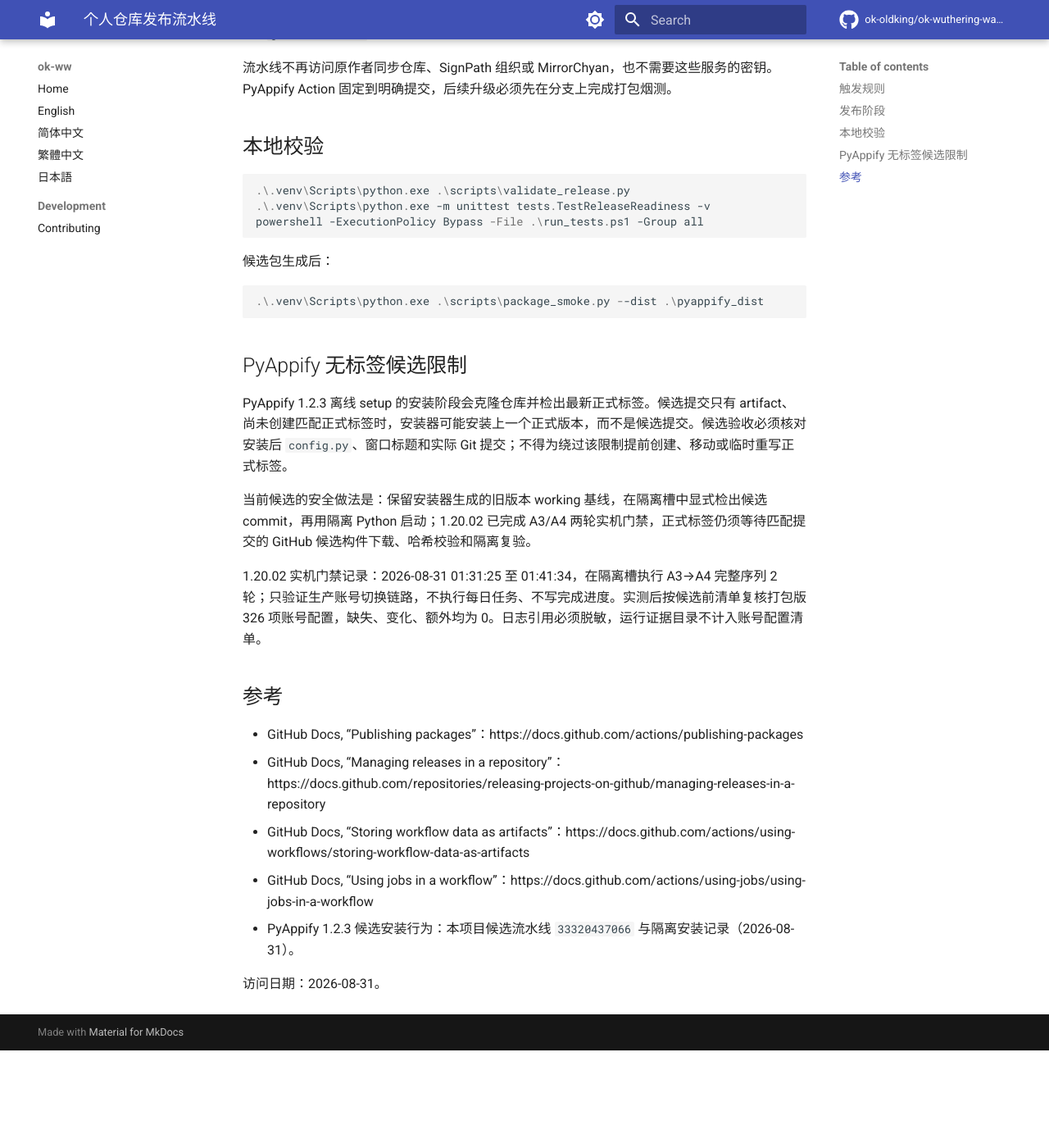
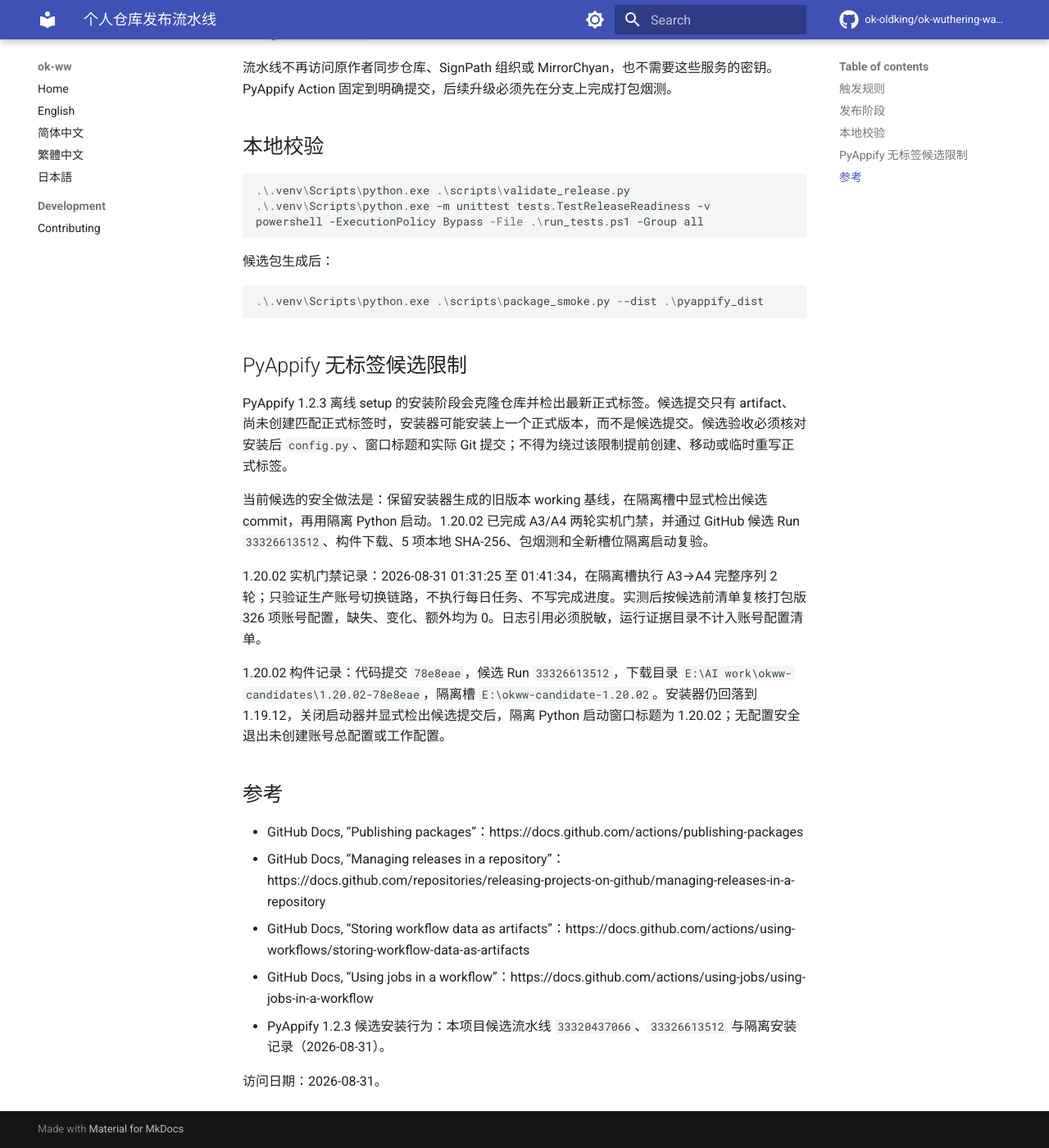
Before and after one commit to xihuojun2020-tech/okww-custom, an MkDocs documentation site: the page built from docs/references/personal-release-pipeline.md, in a window 1280 px wide and 1400 px high, scrolled down 554 px. Shown: the whole window at 82% size. Built offline with MkDocs 1.6.1 and Material for MkDocs 9.7.7, drawn with Linux system fonts in a browser that asks for light colours; comment, search, counter and statistics services are not loaded; before the commit the page ends 1835 px from its top, so only the background shows below that.

Commit message:
docs: record 1.20.02 candidate verification

```diff
--- a/docs/references/personal-release-pipeline.md
+++ b/docs/references/personal-release-pipeline.md
@@ -35,9 +35,11 @@ powershell -ExecutionPolicy Bypass -File .\run_tests.ps1 -Group all
 
 PyAppify 1.2.3 离线 setup 的安装阶段会克隆仓库并检出最新正式标签。候选提交只有 artifact、尚未创建匹配正式标签时，安装器可能安装上一个正式版本，而不是候选提交。候选验收必须核对安装后 `config.py`、窗口标题和实际 Git 提交；不得为绕过该限制提前创建、移动或临时重写正式标签。
 
-当前候选的安全做法是：保留安装器生成的旧版本 working 基线，在隔离槽中显式检出候选 commit，再用隔离 Python 启动；1.20.02 已完成 A3/A4 两轮实机门禁，正式标签仍须等待匹配提交的 GitHub 候选构件下载、哈希校验和隔离复验。
+当前候选的安全做法是：保留安装器生成的旧版本 working 基线，在隔离槽中显式检出候选 commit，再用隔离 Python 启动。1.20.02 已完成 A3/A4 两轮实机门禁，并通过 GitHub 候选 Run `33326613512`、构件下载、5 项本地 SHA-256、包烟测和全新槽位隔离启动复验。
 
 1.20.02 实机门禁记录：2026-08-31 01:31:25 至 01:41:34，在隔离槽执行 A3→A4 完整序列 2 轮；只验证生产账号切换链路，不执行每日任务、不写完成进度。实测后按候选前清单复核打包版 326 项账号配置，缺失、变化、额外均为 0。日志引用必须脱敏，运行证据目录不计入账号配置清单。
+
+1.20.02 构件记录：代码提交 `78e8eae`，候选 Run `33326613512`，下载目录 `E:\AI work\okww-candidates\1.20.02-78e8eae`，隔离槽 `E:\okww-candidate-1.20.02`。安装器仍回落到 1.19.12，关闭启动器并显式检出候选提交后，隔离 Python 启动窗口标题为 1.20.02；无配置安全退出未创建账号总配置或工作配置。
 
 ## 参考
 
@@ -45,6 +47,6 @@ PyAppify 1.2.3 离线 setup 的安装阶段会克隆仓库并检出最新正式
 - GitHub Docs, “Managing releases in a repository”：https://docs.github.com/repositories/releasing-projects-on-github/managing-releases-in-a-repository
 - GitHub Docs, “Storing workflow data as artifacts”：https://docs.github.com/actions/using-workflows/storing-workflow-data-as-artifacts
 - GitHub Docs, “Using jobs in a workflow”：https://docs.github.com/actions/using-jobs/using-jobs-in-a-workflow
-- PyAppify 1.2.3 候选安装行为：本项目候选流水线 `33320437066` 与隔离安装记录（2026-08-31）。
+- PyAppify 1.2.3 候选安装行为：本项目候选流水线 `33320437066`、`33326613512` 与隔离安装记录（2026-08-31）。
 
 访问日期：2026-08-31。
```
Also changed, not shown: 交接/综合优化实施交接日志_2026-08-26.md (+6 -2 lines), 更新日志.md (+2 -0 lines).
